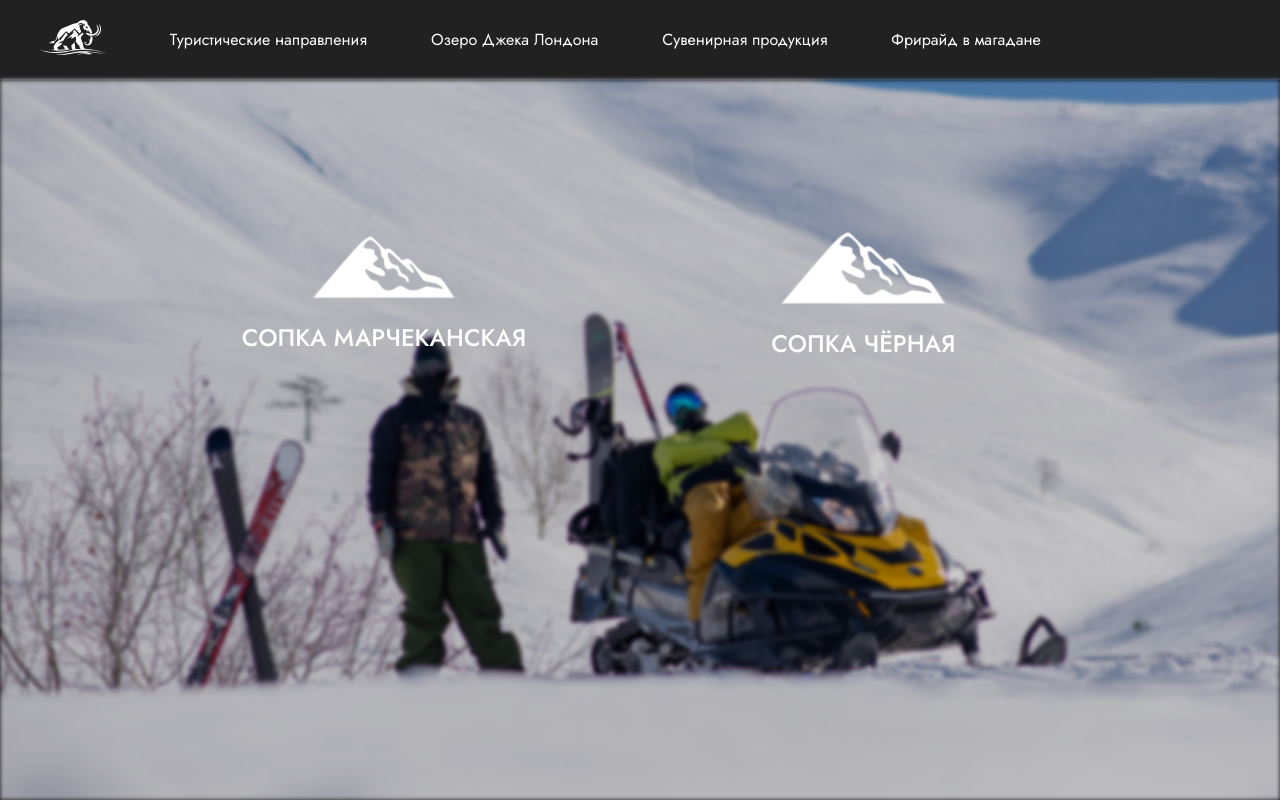
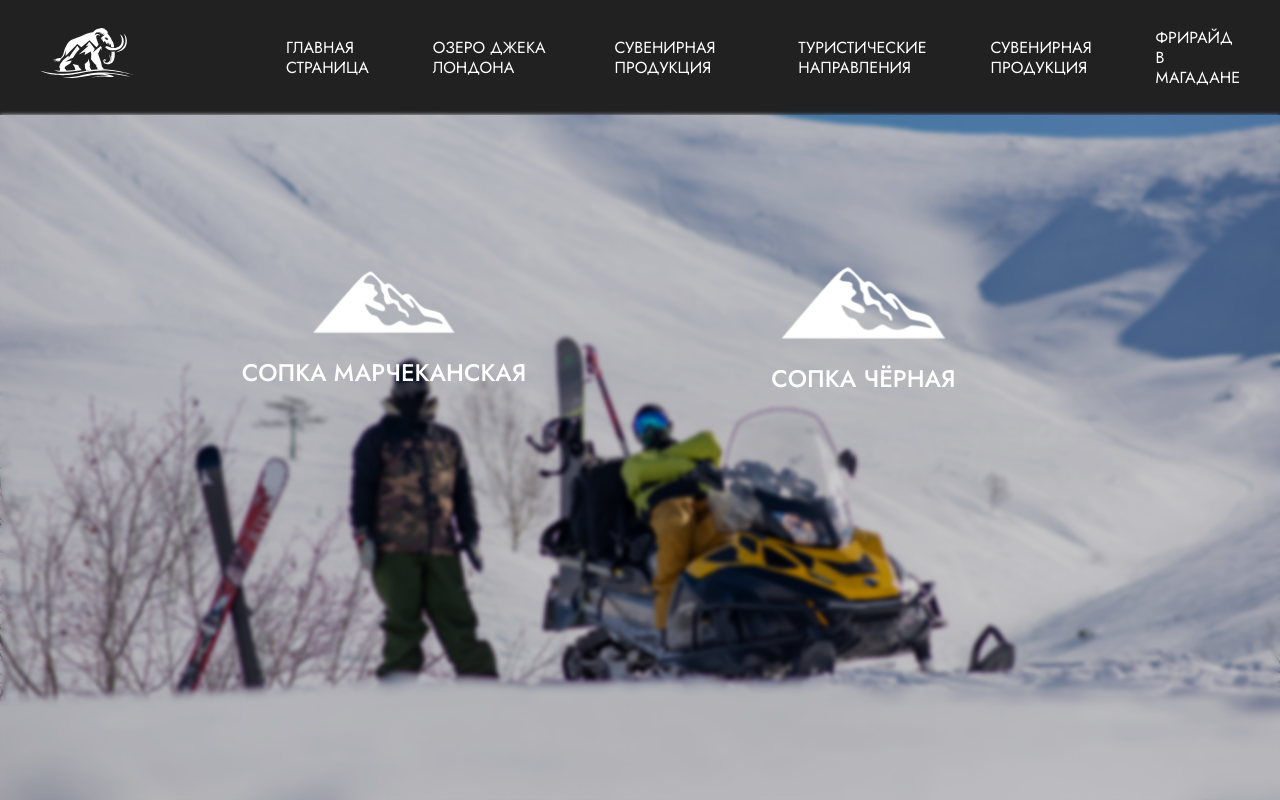
Before and after one commit to laikinkirill/magadan-brat, a React (Create React App) app: page /freeride in a window 1280 px wide. Built offline with nearby package versions, Linux system fonts and the light colour scheme; no server answers; the database is empty.

Commit message:
Revert "mag-24"
This reverts commit 4a6990f25e9f18de80b46e959f7375973daf0ebc.

```diff
--- a/src/components/Header/Header.js
+++ b/src/components/Header/Header.js
@@ -8,6 +8,7 @@ import styles from "./Header.module.scss";
 
 function Header({ className }) {
   const [isOpen, setIsOpen] = useState(false);
+
   return (
     <div className={classNames(styles.header, className)}>
       <Container>
@@ -17,13 +18,10 @@ function Header({ className }) {
           </Link>
 
           <div className={styles.menu}>
-            <Link
-              to="/tours"
-              className={classNames({
-                [styles.menuItem]: true,
-              })}
-            >
-              Туристические направления
+            <Link to="/" className={styles.menuItem}>
+              Главная
+              <br />
+              страница
             </Link>
 
             <Link
@@ -43,14 +41,16 @@ function Header({ className }) {
             >
               Сувенирная продукция
             </Link>
+            <Link to="/tours" className={styles.menuItem}>
+              Туристические <br /> направления
+            </Link>
 
-            <Link
-              to="/freeride"
-              className={classNames({
-                [styles.menuItem]: true,
-              })}
-            >
-              Фрирайд в магадане
+            <Link to="/souvenir" className={styles.menuItem}>
+              Сувенирная <br /> продукция
+            </Link>
+
+            <Link to="/freeride" className={styles.menuItem}>
+              Фрирайд <br />в магадане
             </Link>
           </div>
 
@@ -66,8 +66,14 @@ function Header({ className }) {
             </div>
             {isOpen ? (
               <div className={styles.modal}>
+                <Link to="/" className={styles.modalMenuItem}>
+                  Главная
+                  <br />
+                  страница
+                </Link>
+
                 <Link to="/tours" className={styles.modalMenuItem}>
-                  Туристические направления
+                  Туристические <br /> направления
                 </Link>
 
                 <Link to="/jack-london-lake" className={styles.modalMenuItem}>
@@ -75,11 +81,11 @@ function Header({ className }) {
                 </Link>
 
                 <Link to="/souvenir" className={styles.modalMenuItem}>
-                  Сувенирная продукция
+                  Сувенирная <br /> продукция
                 </Link>
 
                 <Link to="/freeride" className={styles.modalMenuItem}>
-                  Фрирайд в магадане
+                  Фрирайд <br />в магадане
                 </Link>
               </div>
             ) : (
--- a/src/components/Header/Header.module.scss
+++ b/src/components/Header/Header.module.scss
@@ -48,8 +48,7 @@
 }
 
 .logo {
-  margin-right: 64px;
-  height: 35px;
+  margin-right: 152px;
   transition: all 0.2s;
 
   &:hover {
@@ -74,6 +73,7 @@
 .menuItem {
   font-size: 16px;
   line-height: 20px;
+  text-transform: uppercase;
   color: #fff;
   text-decoration: none;
   transition: all 0.2s;
@@ -174,7 +174,3 @@
   font-size: 18px;
   line-height: 18px;
 }
-
-.active {
-  color: red;
-}
--- a/src/index.css
+++ b/src/index.css
@@ -2,16 +2,16 @@
   --color-button: #3f51b5;
   --color-text: #ffffff;
 
-  --header-height: 80px;
+  --header-height: 115px;
 }
 
 p {
-  padding: 0 !important;
-  margin: 0 !important;
+   padding: 0!important;
+   margin: 0!important;
 }
 p:empty {
-  display: block;
-  margin-top: 15px !important;
+   display: block;
+   margin-top: 15px!important;
 }
 
 body {
--- a/src/pages/Freeride/Freeride.module.scss
+++ b/src/pages/Freeride/Freeride.module.scss
@@ -1,5 +1,8 @@
 .cover {
   height: calc(100vh - var(--header-height));
+  background-image: url(../../assets/img/freeride/freeride-cover.jpg);
+  background-repeat: no-repeat;
+  background-size: cover;
   color: #fff;
 
   @media screen and (max-width: 767px) {
@@ -70,9 +73,9 @@
   background-size: cover;
   position: absolute;
   top: var(--header-height);
-  // background-color: rgba(0, 0, 0, 0.3);
+  background-color: rgba(0, 0, 0, 0.3);
   z-index: 1;
-  height: calc(100vh - var(--header-height));
+  height: calc(100vh - 115px);
   width: 100%;
   filter: blur(2px);
 
--- a/src/pages/Souvenir/Souvenir.module.scss
+++ b/src/pages/Souvenir/Souvenir.module.scss
@@ -4,7 +4,7 @@
 
 .cover {
   background-color: #fff4ee;
-  height: calc(100vh - var(--header-height));
+  height: calc(100vh - 115px);
   display: flex;
   align-items: center;
 
```
